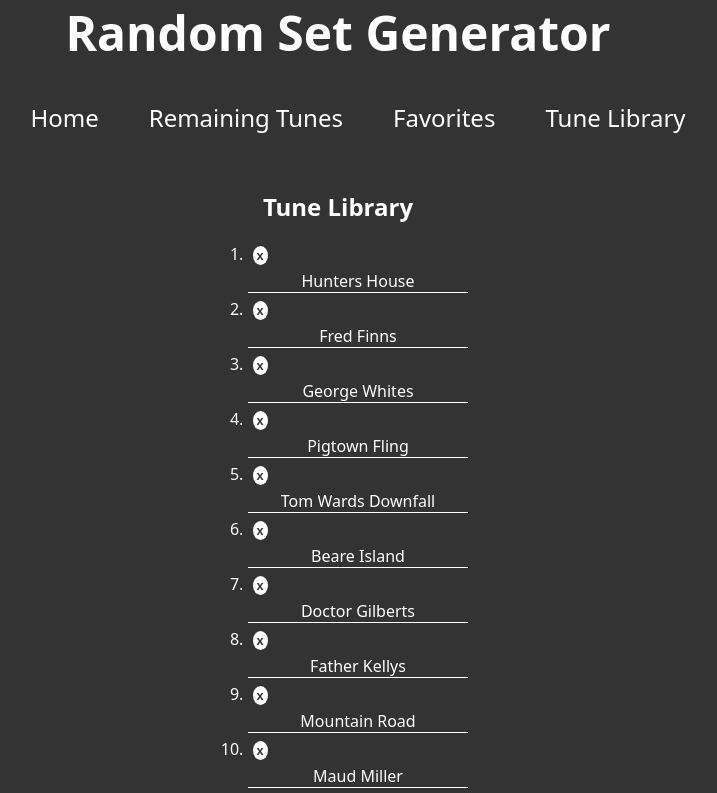
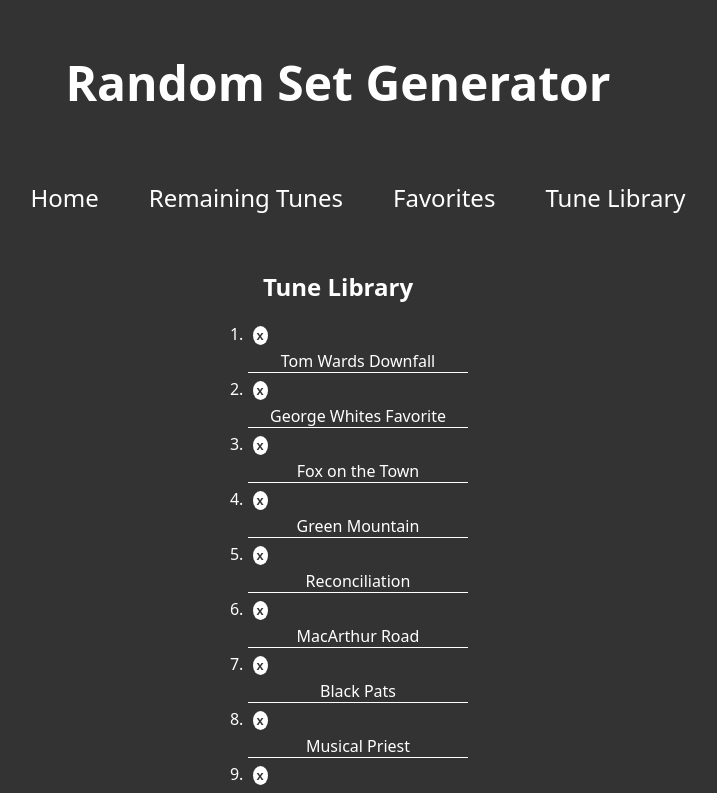
Before and after one commit to arikscherm/tune-tumbler, a React (Create React App) app: page /tune-library in a window 1280 px wide. Shown: the top 793 px of the page, without its empty margins (302-1019 px from the left). Built offline with nearby package versions, Linux system fonts and the light colour scheme.

Commit message:
Add margin above heading

```diff
--- a/src/components/TuneContext.js
+++ b/src/components/TuneContext.js
@@ -3,7 +3,14 @@ import React, { createContext, useState } from 'react';
 export const TuneContext = createContext();
 
 export const TuneProvider = ({ children }) => {
-    const [tuneLibrary, setTuneLibrary] = useState(['Hunters House', 'Fred Finns', 'George Whites', 'Pigtown Fling', 'Tom Wards Downfall', 'Beare Island', 'Doctor Gilberts', 'Father Kellys', 'Mountain Road', 'Maud Miller', 'Yellow Tinker', 'Dowds no 9']);
+    const [tuneLibrary, setTuneLibrary] = useState(
+      [
+        'Tom Wards Downfall', 'George Whites Favorite', 'Fox on the Town', 'Green Mountain', 'Reconciliation', 'MacArthur Road',
+        'Black Pats', 'Musical Priest', 'Green Groves of Erin', 'Sally Gardens', 'Maud Miller', 'The Mountain Road',
+        'Flooded Road to Glenties', 'Martin Wynnes #2', 'Star of Munster', 'Sweeneys Dream', 'Congress', 'Palmers Gate',
+        'Black Pats', 'Farrel O Gara', 'Concertina Reel', 'Beare Island', 'Monoghan Twig', 'Earls Chair',
+        'Julia Delaneys', 'Martin OConnors', 'Foxhunters', 'Father Kellys', 'Farewell to Erin', 'Castle Kellys',
+      ]);
     const [remainingTunes, setRemainingTunes] = useState([...tuneLibrary]);
     const [setsPlayed, setSetsPlayed] = useState([]);
     const [favoritesList, setFavoritesList] = useState([]);
--- a/src/index.css
+++ b/src/index.css
@@ -25,7 +25,7 @@ header {
 }
 
 h1 {
-  margin: 0 0 20px; /* Add spacing below the heading */
+  margin: 50px; /* Add spacing below the heading */
   font-size: 3rem; /* Increased font size for prominence */
 }
 
```
